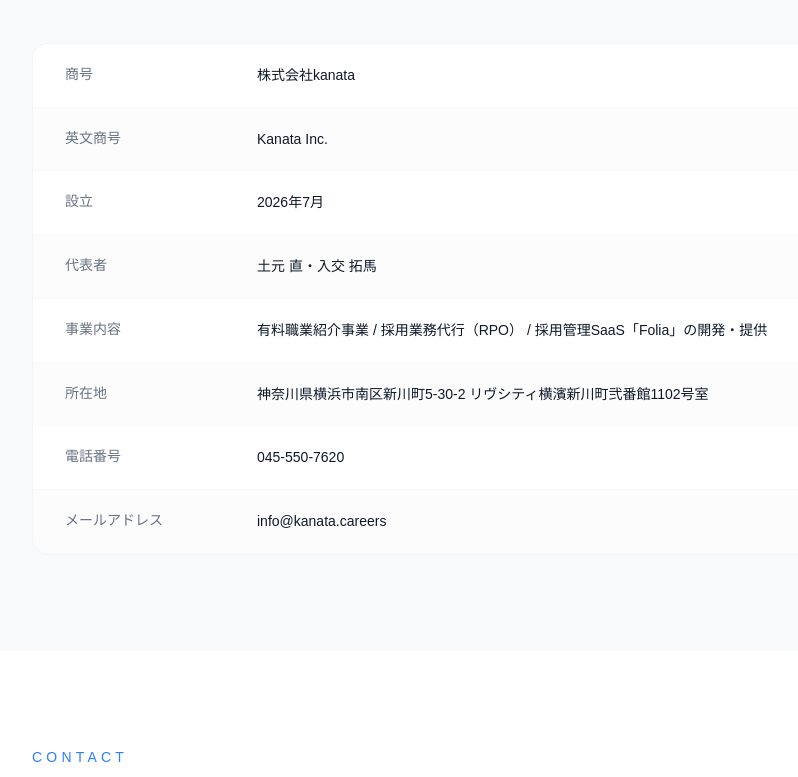
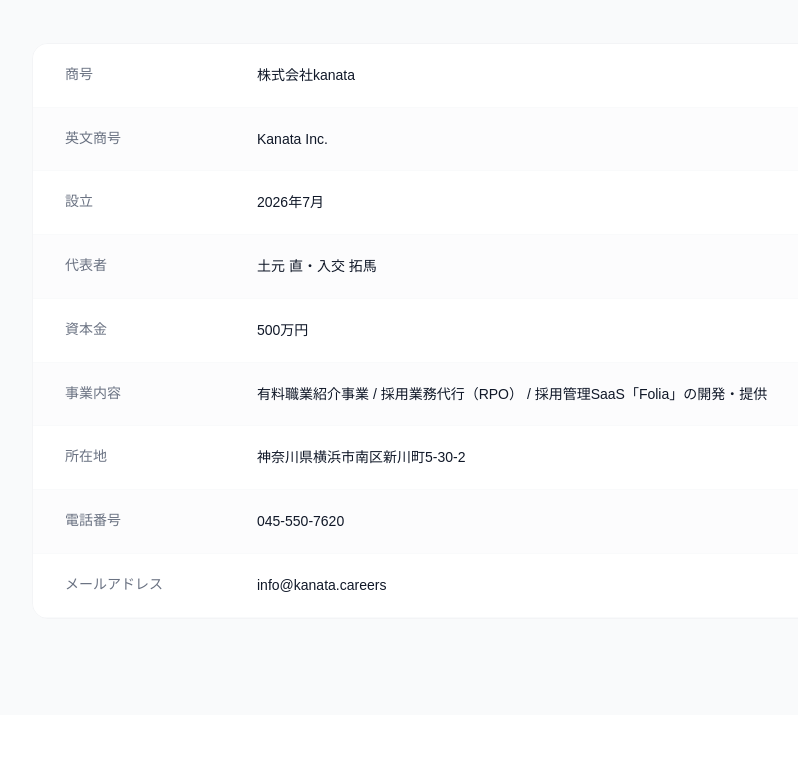
Before and after one commit to naot0205-design/kanata-hp, a Next.js app: page / in a window 1280 px wide. Shown: the part 1625-2402 px from the top of the page, without its empty margins (56-854 px from the left). Built offline with nearby package versions, Linux system fonts and the light colour scheme.

Commit message:
feat: 会社概要に資本金を追加、所在地を番地までに簡略化

```diff
--- a/app/page.tsx
+++ b/app/page.tsx
@@ -138,8 +138,9 @@
                   ["英文商号", "Kanata Inc."],
                   ["設立", "2026年7月"],
                   ["代表者", "土元 直・入交 拓馬"],
+                  ["資本金", "500万円"],
                   ["事業内容", "有料職業紹介事業 / 採用業務代行（RPO） / 採用管理SaaS「Folia」の開発・提供"],
-                  ["所在地", "神奈川県横浜市南区新川町5-30-2 リヴシティ横濱新川町弐番館1102号室"],
+                  ["所在地", "神奈川県横浜市南区新川町5-30-2"],
                   ["電話番号", "045-550-7620"],
                   ["メールアドレス", "info@kanata.careers"],
                 ].map(([label, value], i) => (
```
